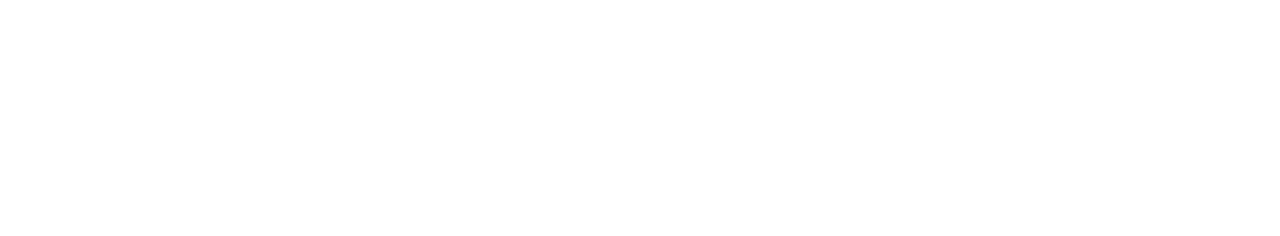
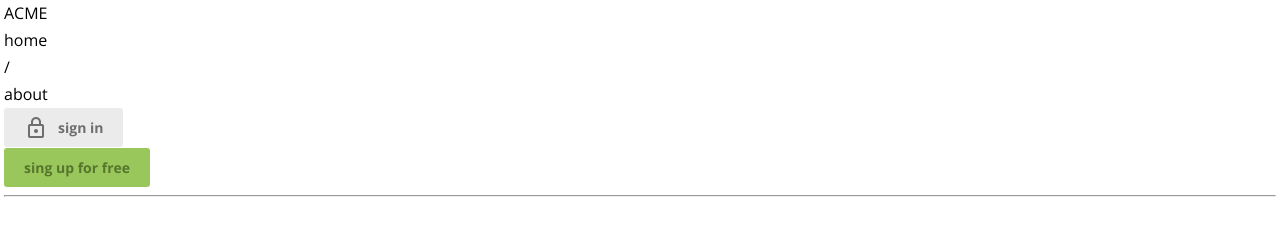
Before and after one commit to oh108899/acme-portfolio, a plain HTML site: page index.html in a window 1280 px wide. Drawn offline with nearby package versions, Linux system fonts and the light colour scheme.

Commit message:
header HTML 추가

```diff
--- a/css/common.css
+++ b/css/common.css
@@ -27,6 +27,10 @@
 
 }
 /* 레이아웃 */
+.container{
+  width: var(--container);
+  margin: 0 auto;
+}
 .big_pd{
   padding: calc(var(--base-unit) * 3) 0;
 }
@@ -72,10 +76,14 @@ body{
   display: inline-flex;
   align-items: center;
   gap: 10px;
+  border-radius: 3px;
 }
 /* color */
 .primary{
   color: var(--primary);
+}
+.primary_bg{
+  background-color: var(--primary);
 }
 .secondary{
   color: var(--secondary);
--- a/index.html
+++ b/index.html
@@ -7,9 +7,41 @@
   <link rel="preconnect" href="https://fonts.googleapis.com">
   <link rel="preconnect" href="https://fonts.gstatic.com" crossorigin>
   <link href="https://fonts.googleapis.com/css2?family=Open+Sans:ital,wght@0,300..800;1,300..800&display=swap" rel="stylesheet">
-  <link rel="stylesheet" href="https://fonts.googleapis.com/css2?family=Material+Symbols+Outlined:opsz,wght,FILL,GRAD@24,400,1,0&icon_names=lock" />
+  <link rel="stylesheet" href="https://fonts.googleapis.com/css2?family=Material+Symbols+Outlined:opsz,wght,FILL,GRAD@24,400,1,0" />
+  <link rel="stylesheet" href="css/common.css">
+  <link rel="stylesheet" href="css/main.css">
 </head>
 <body>
+  <header>
+    <nav class="container">
+      <h1><a href="">ACME</a></h1>
+      <ul>
+        <li>
+          <ul>
+            <li><a href="#">home</a></li>/<li><a href="#">about</a></li>
+          </ul>
+        </li>
+        <li>
+          <a href="" class="btn"><span class="material-symbols-outlined">lock</span>sign in</a>
+        </li>
+        <li><a href="" class="btn primary_bg secondary">sing up for free</a></li>
+      </ul>
+    </nav>
+  </header>
+  <section class="banner">
 
+  </section>
+  <main class="container">
+    <section class="feature">
+
+    </section>
+    <hr>
+    <section class="testimonial">
+
+    </section>
+  </main>
+  <footer>
+
+  </footer>
 </body>
 </html>
```
